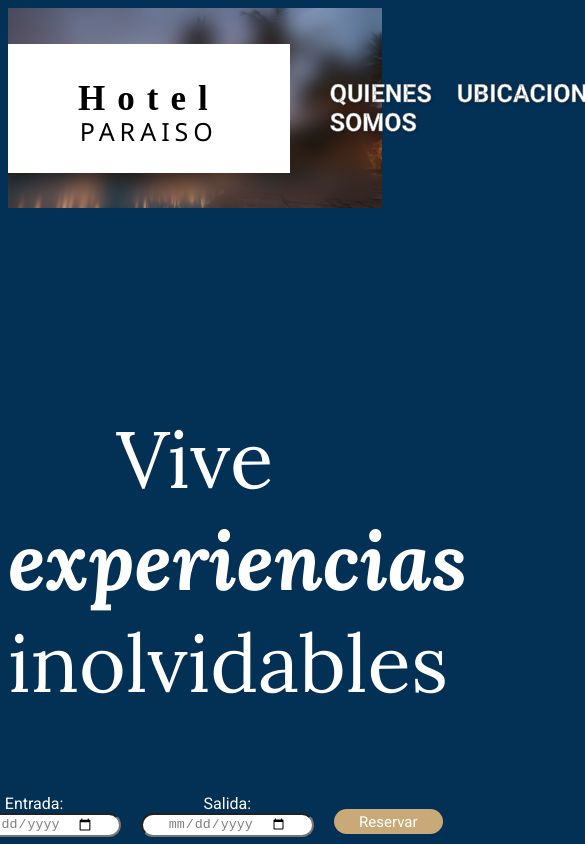
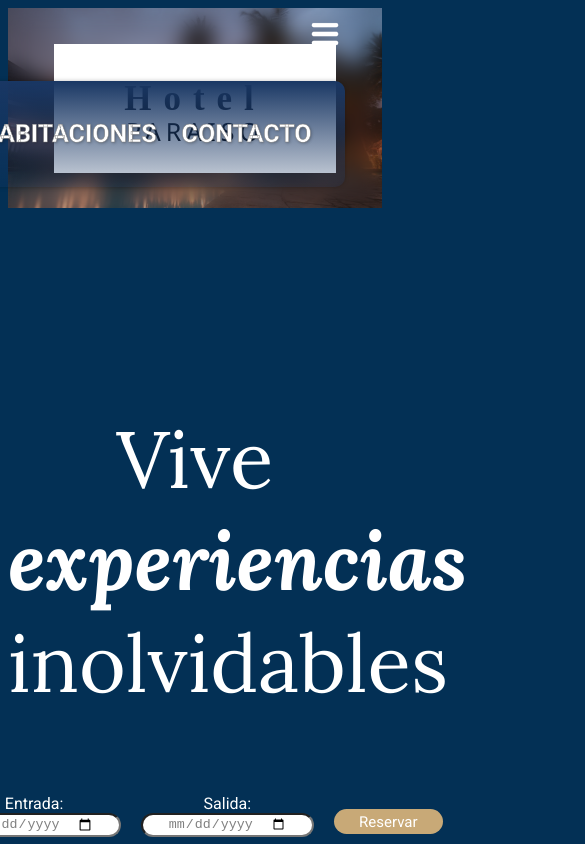
Before and after one commit to Martin-Cifre/HotelReact, a React (Vite) app: page / in a window 390 px wide. Shown: the top 844 px of the page, 585 px wide, since content can reach past the window. Built offline with nearby package versions, Linux system fonts and the light colour scheme.

Commit message:
organizando headder responsive

```diff
--- a/src/components/Headder/Headder.module.css
+++ b/src/components/Headder/Headder.module.css
@@ -50,6 +50,17 @@
     letter-spacing: 5px;
 }
 
+.links {
+    display: flex;
+}
+
+.menuItems{
+    display: flex;
+    gap: 47px;
+    list-style: none;
+    text-decoration: none;
+}
+
 .links ul{
     display: flex;
     flex-direction: row;
@@ -78,3 +89,47 @@
   text-decoration: none;
   color: inherit;
 }
+
+.menuBtn {
+    display: none;
+    width: 40px;
+    height: 40px;
+}
+
+
+
+@media screen and (max-width: 830px) {
+     .menuBtn {
+        display: block;
+        cursor: pointer;
+    }
+
+    .menuOpen {
+        display: flex;
+        z-index: 1;
+
+    }
+
+    .menuItems {
+        display: none;
+        flex-direction: column;
+        align-items: center;
+        gap: 13px;
+        border-radius: 10px;
+        background: rgb(25, 55, 110);
+        background: linear-gradient(0deg, rgba(25,55,100,0.2), rgba(25,55,100,1)100%);
+        padding: 24px 33px;
+        box-shadow: 0 0 4px 0 rgba(0,0,0,0.25);
+    }
+
+    .links{
+        position: absolute;
+        right: 0px;
+        margin-right: 10%;
+        flex-direction: column;
+        align-items: flex-end;
+        gap: 11px;
+        z-index: 3;
+}
+
+}
--- a/src/components/Headder/Headder.tsx
+++ b/src/components/Headder/Headder.tsx
@@ -1,9 +1,9 @@
+import { useState } from "react";
 import { getImgUrl } from "../../utils.js";
-import "./Headder.module.css";
 import styles from "./Headder.module.css";
 
-
 export function Headder() {
+  const [menuOpen, setMenuOpen] = useState(false);
   return (
     <header>
       <div>
@@ -24,7 +24,20 @@
           </div>
 
           <div className={styles.links}>
-            <ul>
+            <img
+              className={styles.menuBtn}
+              src={
+                menuOpen
+                  ? getImgUrl("headder/close.png")
+                  : getImgUrl("headder/desplegable.png")
+              }
+              alt="boton menu"
+              onClick={() => setMenuOpen(!menuOpen)}
+            />
+            <ul
+              className={`${styles.menuItems} ${menuOpen && styles.menuOpen}`}
+              onClick={() => setMenuOpen(false)}
+            >
               <li>
                 <a href="/#About">Quienes Somos</a>
               </li>
```
Also changed, not shown: public/assets/headder/close.png (added), public/assets/headder/desplegable.png (added).
